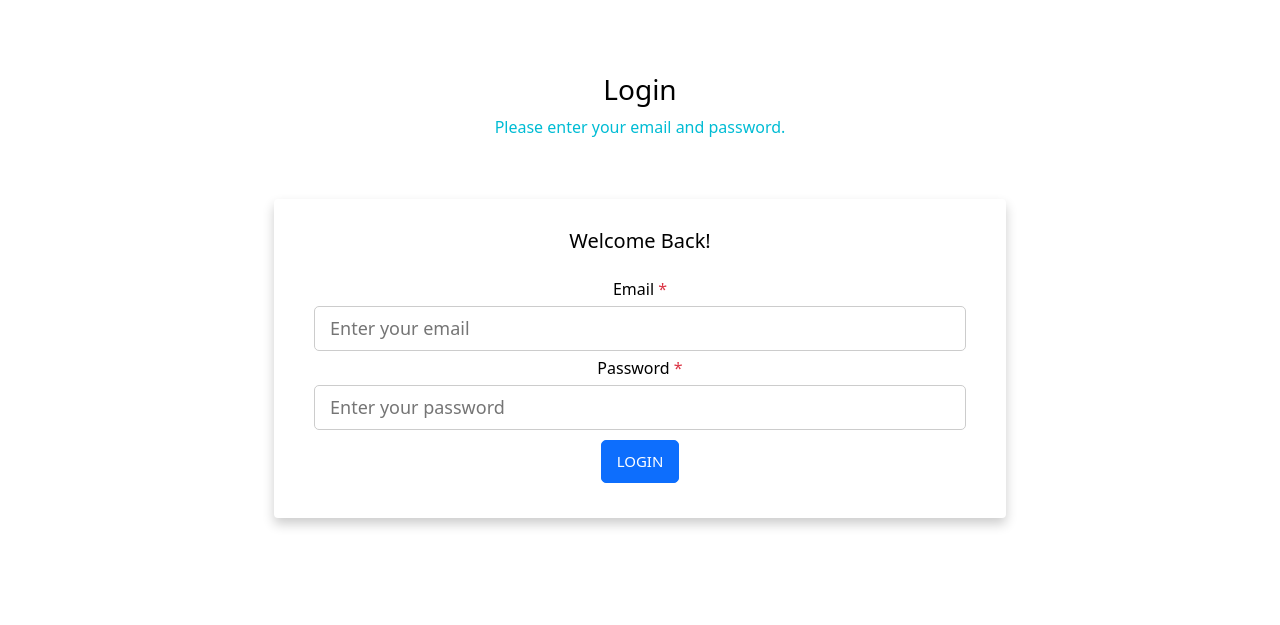
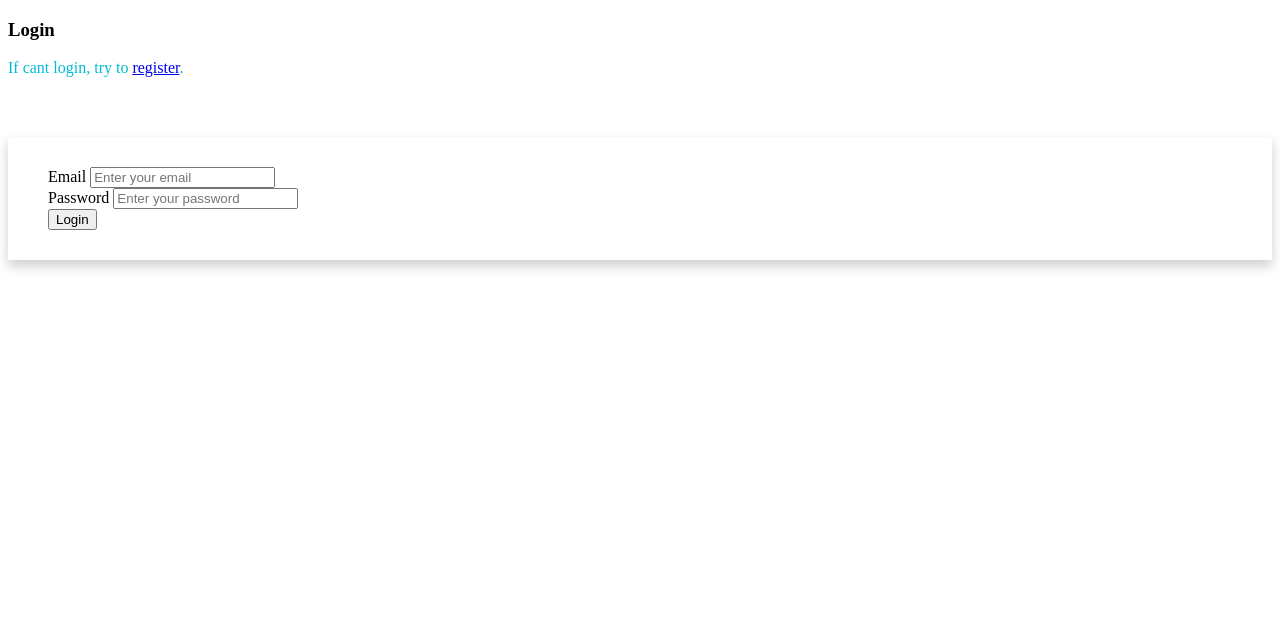
Before and after one commit to lagemaxl/MaturitaPHPZadani_Zamestnanecka-Databaze, a PHP site: page /login.php in a window 1280 px wide. Shown: the top 625 px of the page. Run offline with PHP 8.4, Linux system fonts and the light colour scheme.

Commit message:
mocSeTohoSmazaloPrepsalo
No ale databaze z registru funguje, pagman, ted login, pak ty jednodussi veci :skull:

```diff
--- a/login.php
+++ b/login.php
@@ -1,5 +1,6 @@
 <!DOCTYPE html>
 <html lang="en">
+
 <head>
     <meta charset="UTF-8">
     <meta http-equiv="X-UA-Compatible" content="IE=edge">
@@ -7,48 +8,82 @@
     <title>Login</title>
 
     <script src="https://code.jquery.com/jquery-3.6.3.min.js"
-        integrity="sha256-pvPw+upLPUjgMXY0G+8O0xUf+/Im1MZjXxxgOcBQBXU="
-        crossorigin="anonymous">
+        integrity="sha256-pvPw+upLPUjgMXY0G+8O0xUf+/Im1MZjXxxgOcBQBXU=" crossorigin="anonymous">
     </script>
-    <link href="https://cdn.jsdelivr.net/npm/bootstrap@5.0.2/dist/css/bootstrap.min.css" rel="stylesheet" integrity="sha384-EVSTQN3/azprG1Anm3QDgpJLIm9Nao0Yz1ztcQTwFspd3yD65VohhpuuCOmLASjC" crossorigin="anonymous">
     <style>
-        body{color: #000;overflow-x: hidden;height: 100%;;background-repeat: no-repeat;background-size: 100% 100%}.card{padding: 30px 40px;margin-top: 60px;margin-bottom: 60px;border: none !important;box-shadow: 0 6px 12px 0 rgba(0,0,0,0.2)}.blue-text{color: #00BCD4}.form-control-label{margin-bottom: 0}input, textarea, button{padding: 8px 15px;border-radius: 5px !important;margin: 5px 0px;box-sizing: border-box;border: 1px solid #ccc;font-size: 18px !important;font-weight: 300}input:focus, textarea:focus{-moz-box-shadow: none !important;-webkit-box-shadow: none !important;box-shadow: none !important;border: 1px solid #00BCD4;outline-width: 0;font-weight: 400}.btn-block{text-transform: uppercase;font-size: 15px !important;font-weight: 400;height: 43px;cursor: pointer}.btn-block:hover{color: #fff !important}button:focus{-moz-box-shadow: none !important;-webkit-box-shadow: none !important;box-shadow: none !important;outline-width: 0}
+    body {
+        color: #000;
+        overflow-x: hidden;
+        height: 100%;
+        ;
+        background-repeat: no-repeat;
+        background-size: 100% 100%
+    }
 
+    .card {
+        padding: 30px 40px;
+        margin-top: 60px;
+        margin-bottom: 60px;
+        border: none !important;
+        box-shadow: 0 6px 12px 0 rgba(0, 0, 0, 0.2)
+    }
+
+    .blue-text {
+        color: #00BCD4
+    }
     </style>
 </head>
 
 <body>
+    <div class="form">
+        <h3>Login</h3>
+        <p class="blue-text">If cant login, try to <a href="index.php">register</a>.</p>
+        <div class="card">
+            <form method="POST" action="logincheck.php">
+                <div class="formText">
+                    <label class="">Email</label>
+                    <input type="text" id="femail" name="email" placeholder="Enter your email" onblur="">
+                </div>
+                <div>
+                    <label class="">Password</label>
+                    <input type="password" id="fpassword" name="password" placeholder="Enter your password" onblur="">
+                </div>
 
-	<!-- Login Form -->
-    <div style="text-align: center; margin-top: 25px">
-	<div class="container-fluid px-1 py-5 mx-auto">
-    <div class="row d-flex justify-content-center">
-        <div class="col-xl-7 col-lg-8 col-md-9 col-11 text-center">
-            <h3>Login</h3>
-            <p class="blue-text">Please enter your email and password.</p>
-            <div class="card">
-                <h5 class="text-center mb-4">Welcome Back!</h5>
-                <form class="form-card" method="post" action="logincheck.php">
-                    <div class="row justify-content-between text-left">
-                        <div class="form-group col-sm-12 flex-column d-flex"> <label class="form-control-label px-3">Email<span class="text-danger"> *</span></label> <input type="email" id="email" name="email" placeholder="Enter your email" required> </div>
-                    </div>
-                    <div class="row justify-content-between text-left">
-                        <div class="form-group col-sm-12 flex-column d-flex"> <label class="form-control-label px-3">Password<span class="text-danger"> *</span></label> <input type="password" id="password" name="password" placeholder="Enter your password" required> </div>
-                    </div>
-                    <div class="row justify-content-end">
-                        <div class="form-group col-sm-12"> <button type="submit" class="btn-block btn-primary">Login</button> </div>
-                    </div>
-                </form>
-            </div>
+                <div class="formBtn">
+                    <button type="submit" class="">Login</button>
+                </div>
+            </form>
         </div>
     </div>
-</div>
 
-    </div>
+
 
     <script>
+    $("form").submit(isFormValid);
 
+    function isFormValid(event) {
+        event.preventDefault(); // prevent default form submission behavior
+        $(".error").remove();
+        isInputFilled("email");
+        isInputFilled("password");
+
+
+
+
+        if ($(".error").length > 0) {} else {
+            $("form").unbind("submit");
+        }
+    }
+
+
+    function isInputFilled(inputName) {
+        let input = $("input[name=" + inputName + "]");
+        if (input.val().trim() == "")
+            input.after("<span class='error'>You need to fill this!</span>")
+
+    }
 
     </script>
 </body>
+
 </html>
--- a/logincheck.php
+++ b/logincheck.php
@@ -1,7 +1,5 @@
 <?php
-    require "connection.php";
 
-    echo "aaaaaaaaaaaa";
 
 
 
```
Also changed, not shown: database.sql (added, +36 -0 lines), index.php (+23 -11 lines), register.php (+20 -16 lines).
